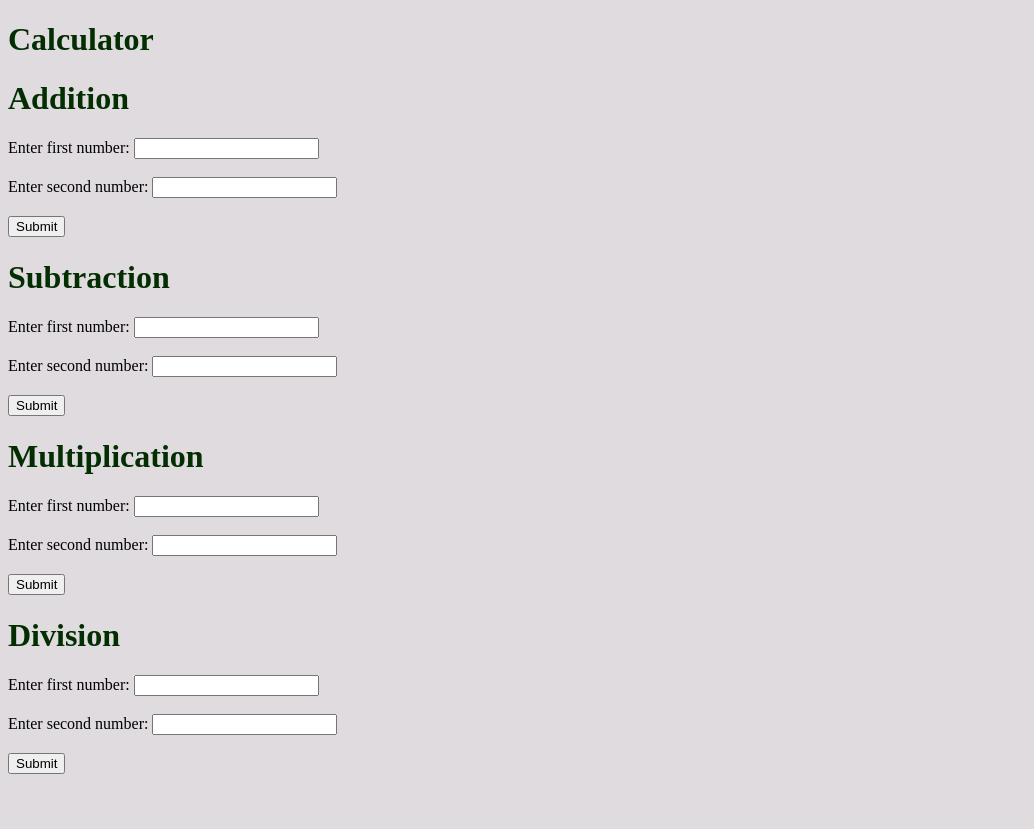
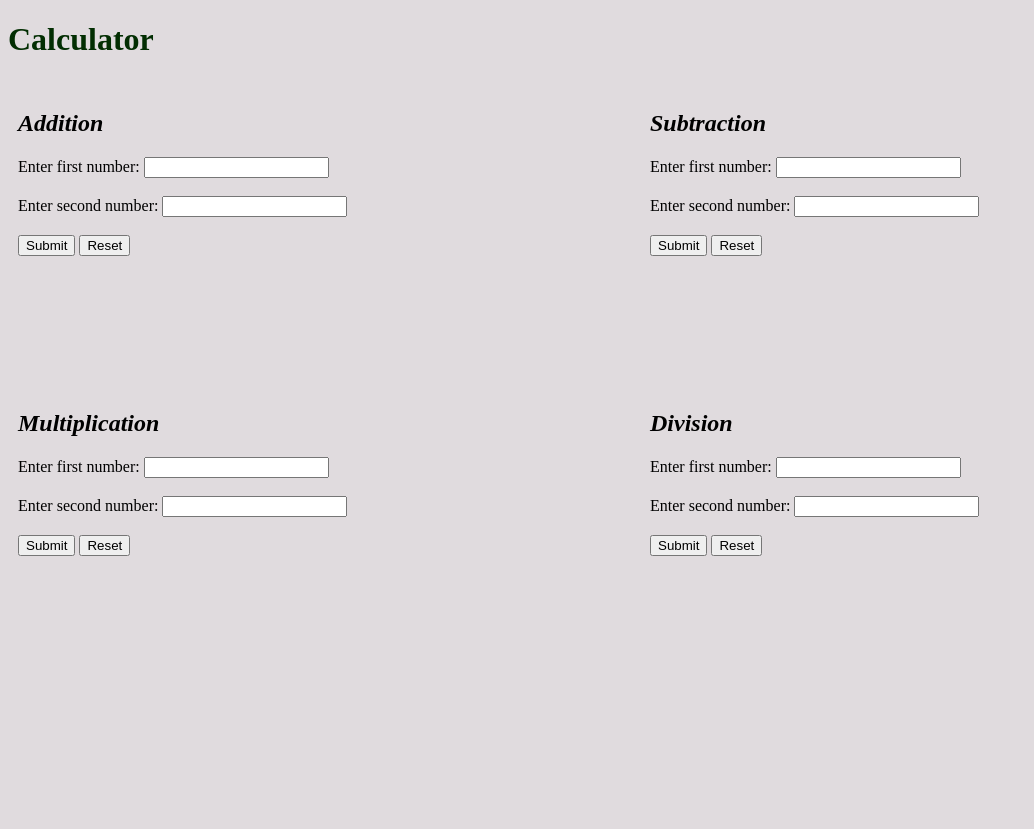
Before and after one commit to keerthanaselvanmca2022/Django-Projects, a Django app: page / in a window 1280 px wide. Shown: the whole page, without its empty margins (0-1034 px from the left). Run offline with Django 4.2, Linux system fonts and the light colour scheme.

Commit message:
Add files via upload

```diff
--- a/djangoprojects/templates/calculatorapp/input.html
+++ b/djangoprojects/templates/calculatorapp/input.html
@@ -1,41 +1,70 @@
 {% extends 'index.html' %}
 
 {% block content %}
+<style>
+    * {
+        box-sizing: border-box;
+    }
 
-<h1>Addition</h1>
+    .column {
+        float: left;
+        width: 50%;
+        padding: 10px;
+        height: 300px;
+    }
+
+    .row:after {
+        content: "";
+        display: table;
+        clear: both;
+    }
+
+    h2 {
+        font-style: italic;
+    }
+</style>
+<div class="row">
+    <div class="column">
+        <h2>Addition</h2>
         <form action="add" method="POST">
             {% csrf_token %}
 
             Enter first number: <input type="number" step="0.00000000001" name="num1"><br><br>
             Enter second number: <input type="number" step="0.0000000001" name="num2"><br><br>
-    <input type="submit">
+            <input type="submit"> <input type="reset">
         </form>
-
-<h1>Subtraction</h1>
+    </div>
+    <div class="column">
+        <h2>Subtraction</h2>
         <form action="sub" method="POST">
             {% csrf_token %}
 
             Enter first number: <input type="number" step="0.00000000001" name="num1"><br><br>
             Enter second number: <input type="number" step="0.0000000001" name="num2"><br><br>
-    <input type="submit">
+            <input type="submit"> <input type="reset">
         </form>
-
-<h1>Multiplication</h1>
+    </div>
+</div>
+<div class="row">
+    <div class="column">
+        <h2>Multiplication</h2>
         <form action="multi" method="POST">
             {% csrf_token %}
 
             Enter first number: <input type="number" step="0.00000000001" name="num1"><br><br>
             Enter second number: <input type="number" step="0.0000000001" name="num2"><br><br>
-    <input type="submit">
+            <input type="submit"> <input type="reset">
         </form>
-
-<h1>Division</h1>
+    </div>
+    <div class="column">
+        <h2>Division</h2>
         <form action="div" method="POST">
             {% csrf_token %}
 
             Enter first number: <input type="number" step="0.00000000001" name="num1"><br><br>
             Enter second number: <input type="number" step="0.0000000001" name="num2"><br><br>
-    <input type="submit">
+            <input type="submit"> <input type="reset">
         </form>
-
+    </div>
+</div>
 {% endblock %}
--- a/djangoprojects/templates/calculatorapp/result.html
+++ b/djangoprojects/templates/calculatorapp/result.html
@@ -2,6 +2,6 @@
 
 {% block content %}
 
-<h1> Result = {{result}} </h1>
+<h3> Result = {{result}} </h3>
 
 {% endblock %}
```
Lines whose indentation alone changed are shown as unchanged.
